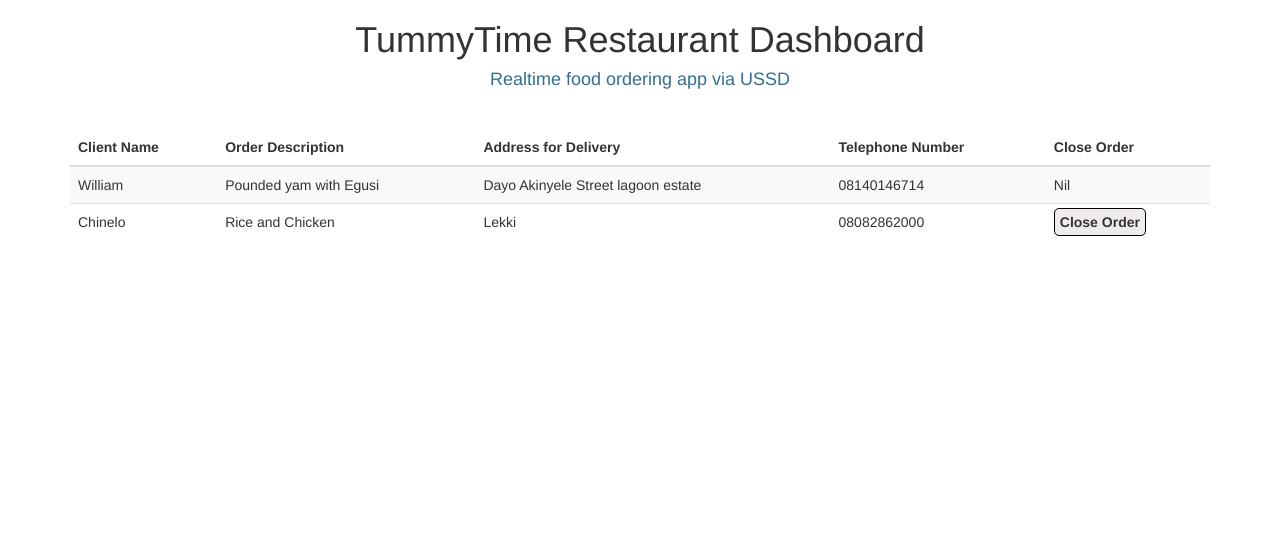
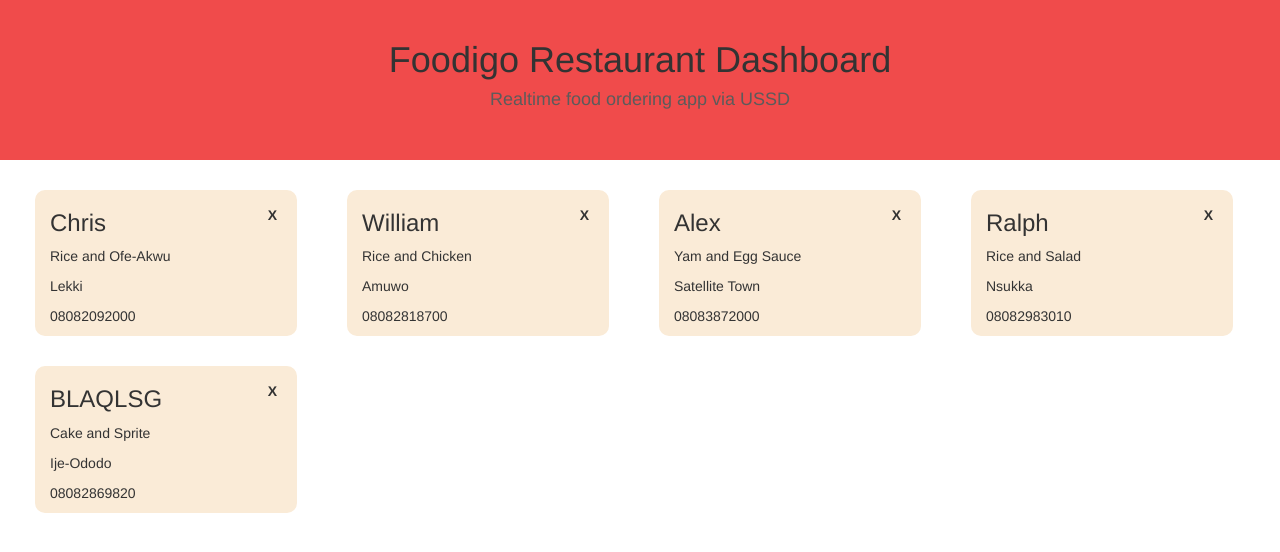
Before and after one commit to Chuloo/Foodigo, a website: page index.html in a window 1280 px wide. Drawn offline with nearby package versions, Linux system fonts and the light colour scheme.

Commit message:
modified UI

```diff
--- a/index.css
+++ b/index.css
@@ -1,14 +1,43 @@
-.list{
-    margin-top:40px;
+body{
+    margin: 0px;
+    padding: 0px;
+}
+.container-fluid{
+    margin: 0px;
+    padding: 0px;
+    width: 100%;
+}
+header{
+    height: 160px;
+    margin: 0px;
+    background-color: rgb(240, 75, 75);
+    padding: 40px;
+}
+header h1{
+    margin: 0px;
+}
+header h4{
+    color: rgb(92, 91, 91);
 }
 .completeOrder{
     display: none;
 }
 .closeicon{
+    font-weight: bold;
+    position: absolute;
+    top: 15px;
+    right: 20px;
     cursor: pointer;
-    border: 1px solid black;
-    /* margin-left: 60px; */
-    padding: 5px;
-    border-radius: 5px;
-    background-color: rgb(240, 236, 236);
 }
+.closeicon:hover{
+    opacity: 0.5;
+}
+.order-card{
+    background-color: antiquewhite;
+    margin: 50px;
+    border-radius: 10px;
+    width: 20%;
+    margin-right:0px;
+    margin-top: 30px;
+    margin-bottom: 0px;
+}
--- a/index.html
+++ b/index.html
@@ -10,13 +10,38 @@
     <script src="https://cdnjs.cloudflare.com/ajax/libs/vue/2.4.4/vue.js"></script>
 </head>
 <body>
-    <div class="container" id="root">
+    <div class="container-fluid" id="root">
         <header>
             <h1 class="text-center">{{title}}</h1>
-            <h4 class="text-center text-info">Realtime food ordering app via USSD</h4>
+            <h4 class="text-center">Realtime food ordering app via USSD</h4>
         </header>
         <main>
-            <div class="list">
+            <div class="row">
+                <div v-for="order in orders" v-if="order.open" class="col-md-4 order-card">
+                    <h3 title="Customer Name">{{order.name}}</h3>
+                    <span class="closeicon" @click="close(order)" title="Close Order">X</span>
+                    <p title="Order Description">{{order.description}}</p>
+                    <p title="Customer Address">{{order.address}}</p>
+                    <p title="Customer Telephone">{{order.telephone}}</p>
+                </div>
+            </div>
+        </main>
+    </div>
+<!-- Scripts -->
+    <script src="https://cdnjs.cloudflare.com/ajax/libs/vue/2.4.4/vue.js"></script>
+    <script src="https://cdnjs.cloudflare.com/ajax/libs/axios/0.16.2/axios.js"></script>
+    <script src="https://js.pusher.com/4.1/pusher.min.js"></script>
+    <script src="index.js"></script>
+    <!-- <script src="https://js.pusher.com/4.1/pusher.min.js"></script> -->
+</body>
+</html>
+
+
+
+
+<!-- Unused code -->
+
+<!-- <div class="list">
         <table class="table table-striped">
             <thead>
                 <tr>
@@ -35,24 +60,14 @@
                     <td>08140146714</td>
                     <td>Nil</td>
                 </tr>
-                        <tr v-for="order in orders" v-if="order.open"> <!-- :class="classOrder"> -->
+                <tr v-for="order in orders" v-if="order.open"> :class="classOrder">
                     <td>{{order.name}}</td>
                     <td>{{order.description}}</td>
                     <td>{{order.address}}</td>
                     <td>{{order.telephone}}</td>
                     <td><span @click="close(order)" :class="{completeOrder:!order.open}" class="closeicon"><b>Close Order</b></span></td>
-                        <!-- order.open = !order.open -->
+                order.open = !order.open
                 </tr>
             </tbody>
         </table>
-            </div>
-        </main>
-    </div>
-<!-- Scripts -->
-    <script src="https://cdnjs.cloudflare.com/ajax/libs/vue/2.4.4/vue.js"></script>
-    <script src="https://cdnjs.cloudflare.com/ajax/libs/axios/0.16.2/axios.js"></script>
-    <script src="https://js.pusher.com/4.1/pusher.min.js"></script>
-    <script src="index.js"></script>
-    <!-- <script src="https://js.pusher.com/4.1/pusher.min.js"></script> -->
-</body>
-</html>
+    </div> -->
--- a/index.js
+++ b/index.js
@@ -2,9 +2,13 @@
 new Vue({
     el: "#root",
     data:{
-        title: "TummyTime Restaurant Dashboard",
+        title: "Foodigo Restaurant Dashboard",
         orders:[
-            {name:"Chinelo", description:"Rice and Chicken", address:"Lekki", telephone:"08082862000", open:true}
+            {name:"Chris", description:"Rice and Ofe-Akwu", address:"Lekki", telephone:"08082092000", open:true},
+            {name:"William", description:"Rice and Chicken", address:"Amuwo", telephone:"08082818700", open:true},
+            {name:"Alex", description:"Yam and Egg Sauce", address:"Satellite Town", telephone:"08083872000", open:true},
+            {name:"Ralph", description:"Rice and Salad", address:"Nsukka", telephone:"08082983010", open:true},
+            {name:"BLAQLSG", description:"Cake and Sprite", address:"Ije-Ododo", telephone:"08082869820", open:true}
         ],
         completedOrders:[],
         classOrder: ""
```
Also changed, not shown: server.js (+4 -4 lines). Lines whose indentation alone changed are shown as unchanged.
